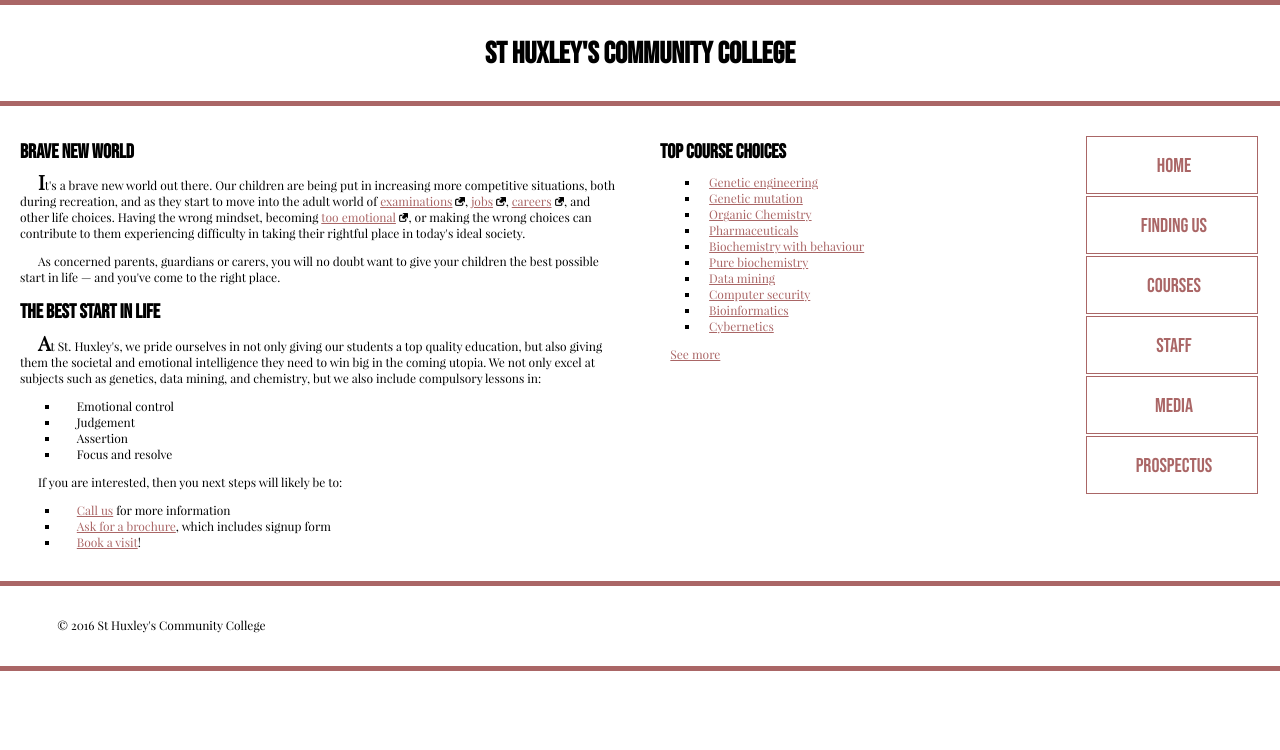
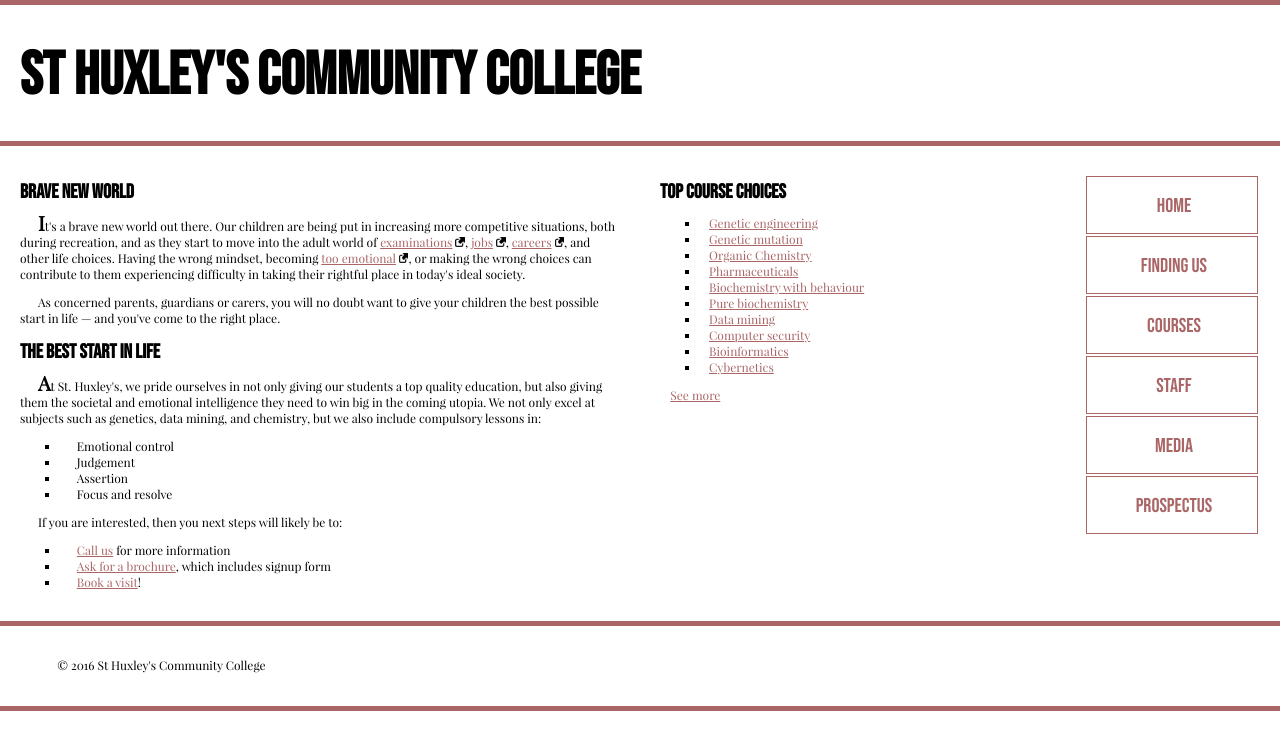
Before and after one commit to swilliams2099/CSS-profile-card, a plain HTML site: page index.html in a window 1280 px wide. Drawn offline with Linux system fonts and the light colour scheme.

Commit message:
update style

```diff
--- a/style.css
+++ b/style.css
@@ -71,12 +71,12 @@ body {
 
 h1, h2 {
   font-family: 'bebas_neueregular';
-  font-size: 3rem;
+  font-size: 6rem;
   /* letter-spacing: 0.1rem; */
 }
 
 h1 {
-  text-align: center;
+  /* text-align: center; */
 }
 h2 {
   font-size: 2rem;
```
